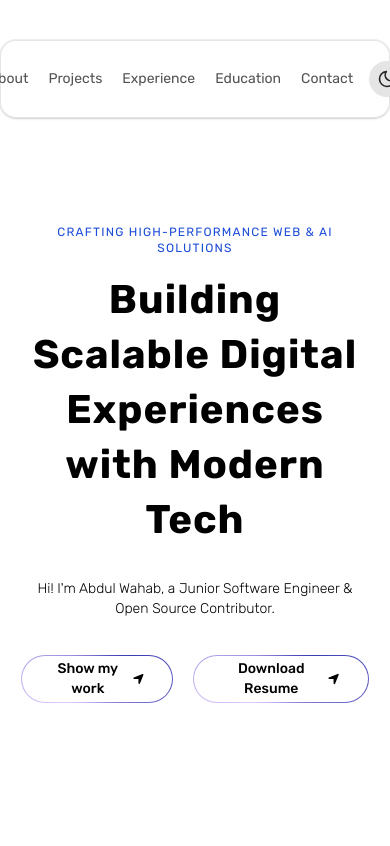
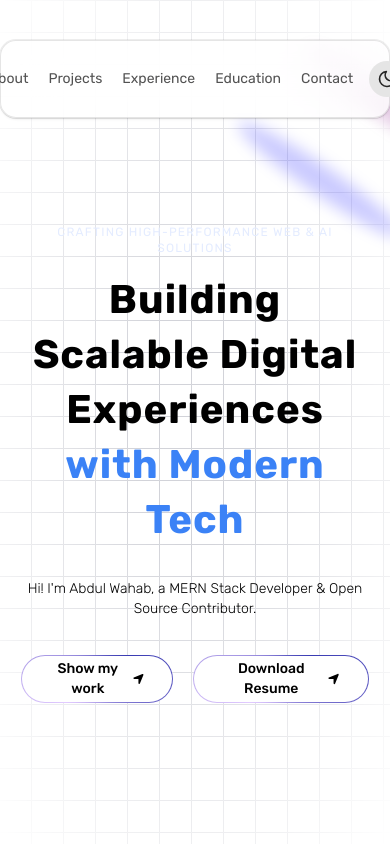
Before and after one commit to abdulwahabahmedkhanyusufzai/My_personal_portfolio, a Next.js app in the folder my_personal_portfolio/: page / in a window 390 px wide. Shown: the top 846 px of the page. Built offline with nearby package versions, Linux system fonts and the light colour scheme.

Commit message:
Design component more better

```diff
--- a/my_personal_portfolio/components/Hero.tsx
+++ b/my_personal_portfolio/components/Hero.tsx
@@ -1,23 +1,49 @@
 import { FaLocationArrow } from "react-icons/fa6";
 
 import MagicButton from "@/components/ui/MagicButton";
+import { Spotlight } from "./ui/Spotlight";
+import { TextGenerateEffect } from "./ui/TextGenerate";
 
 const Hero = () => {
   return (
     <div className="pb-20 pt-36">
+      <div>
+        <Spotlight
+          className="-top-40 -left-10 md:-left-32 md:-top-20 h-screen"
+          fill="white"
+        />
+        <Spotlight
+          className="h-[80vh] w-[50vw] top-10 left-full"
+          fill="purple"
+        />
+        <Spotlight className="left-80 top-28 h-[80vh] w-[50vw]" fill="blue" />
+      </div>
+
+      <div
+        className="h-screen w-full dark:bg-black-100 bg-white dark:bg-grid-white/[0.03] bg-grid-black-100/[0.2]
+       absolute top-0 left-0 flex items-center justify-center"
+      >
+        <div
+          className="absolute pointer-events-none inset-0 flex items-center justify-center dark:bg-black-100
+         bg-white [mask-image:radial-gradient(ellipse_at_center,transparent_20%,black)]"
+        />
+      </div>
+
       <div className="flex justify-center relative my-20 z-10">
         <div className="max-w-[89vw] md:max-w-2xl lg:max-w-[60vw] flex flex-col items-center justify-center">
-          <p className="uppercase tracking-widest text-xs text-center text-blue-700 dark:text-blue-100 max-w-80">
+          <p className="uppercase tracking-widest text-xs text-center text-blue-100 max-w-80">
             Crafting High-Performance Web & AI Solutions
           </p>
 
-          <h1 className="text-center text-[40px] md:text-5xl lg:text-6xl font-bold my-4 dark:text-white text-black leading-snug tracking-wide">
-            Building Scalable Digital Experiences with Modern Tech
-          </h1>
+          <TextGenerateEffect
+            words="Building Scalable Digital Experiences with Modern Tech"
+            className="text-center text-[40px] md:text-5xl lg:text-6xl"
+          />
 
           <p className="text-center md:tracking-wider mb-4 text-sm md:text-lg lg:text-2xl pt-4 text-black dark:text-white-100 font-light">
-            Hi! I&apos;m Abdul Wahab, a Junior Software Engineer & Open Source Contributor.
+            Hi! I&apos;m Abdul Wahab, a MERN Stack Developer & Open Source Contributor.
           </p>
+
           <div className="flex gap-5 mt-5 md:mt-0 ">
             <a href="#about">
               <MagicButton
--- a/my_personal_portfolio/components/RecentProjects.tsx
+++ b/my_personal_portfolio/components/RecentProjects.tsx
@@ -16,7 +16,7 @@ function Projects() {
         {projects.length > 0 ? (
           <div className="grid grid-cols-1 md:grid-cols-2 lg:grid-cols-2 gap-5 sm:gap-10 sm:mt-10">
             {projects.map((project) => (
-              <MagicCard key={project.id} className="w-full h-full">
+              <MagicCard key={project.id} className="w-full h-full" titleClassName="min-h-fit h-auto">
                 <div className="flex flex-col w-full h-full hover:shadow-xl transition-shadow duration-500">
 
                   {/* Fixed image height */}
--- a/my_personal_portfolio/components/ui/Card.tsx
+++ b/my_personal_portfolio/components/ui/Card.tsx
@@ -7,15 +7,20 @@ import { cn } from "@/app/lib/utils/cn";
 export function MagicCard({
   children,
   className,
-}: React.HTMLAttributes<HTMLDivElement>) {
+  titleClassName,
+}: {
+  children: React.ReactNode;
+  className?: string;
+  titleClassName?: string;
+}) {
   return (
     <div
       className={cn(
-        "group relative flex size-full p-5 overflow-hidden rounded-lg border-2 border-gray-200 dark:border-[#0E162B] text-black dark:text-white hover:border-blue-500 transition-colors duration-300 hover:shadow-lg",
+        "group relative flex size-full p-5 overflow-hidden rounded-lg border-2 border-gray-200 dark:border-white/[0.1] bg-transparent dark:bg-black-100/50 text-black dark:text-white hover:border-blue-500 dark:hover:border-blue-500/50 transition-colors duration-300 hover:shadow-lg",
         className
       )}
     >
-      <div className="relative z-10 lg:min-h-[32.5rem] h-[25rem] w-full">
+      <div className={cn("relative z-10 w-full", titleClassName || "lg:min-h-[32.5rem] h-[25rem]")}>
         {children}
       </div>
     </div>
--- /dev/null
+++ b/my_personal_portfolio/components/ui/Spotlight.tsx
@@ -0,0 +1,56 @@
+import React from "react";
+import { cn } from "@/app/lib/utils/cn";
+
+type SpotlightProps = {
+    className?: string;
+    fill?: string;
+};
+
+export const Spotlight = ({ className, fill }: SpotlightProps) => {
+    return (
+        <svg
+            className={cn(
+                "animate-spotlight pointer-events-none absolute z-[1]  h-[169%] w-[138%] lg:w-[84%] opacity-0",
+                className
+            )}
+            xmlns="http://www.w3.org/2000/svg"
+            viewBox="0 0 3787 2842"
+            fill="none"
+        >
+            <g filter="url(#filter0_f_29_205)">
+                <ellipse
+                    cx="1924.71"
+                    cy="273.501"
+                    rx="1924.71"
+                    ry="273.501"
+                    transform="matrix(-0.822377 -0.568943 -0.568943 0.822377 3631.88 2291.09)"
+                    fill={fill || "white"}
+                    fillOpacity="0.21"
+                />
+            </g>
+            <defs>
+                <filter
+                    id="filter0_f_29_205"
+                    x="0.860352"
+                    y="0.838989"
+                    width="3785.16"
+                    height="2840.26"
+                    filterUnits="userSpaceOnUse"
+                    colorInterpolationFilters="sRGB"
+                >
+                    <feFlood floodOpacity="0" result="BackgroundImageFix" />
+                    <feBlend
+                        mode="normal"
+                        in="SourceGraphic"
+                        in2="BackgroundImageFix"
+                        result="shape"
+                    />
+                    <feGaussianBlur
+                        stdDeviation="151"
+                        result="effect1_foregroundBlur_29_205"
+                    />
+                </filter>
+            </defs>
+        </svg>
+    );
+};
--- a/my_personal_portfolio/data/index.ts
+++ b/my_personal_portfolio/data/index.ts
@@ -81,8 +81,9 @@ export const projects = [
 export const workExperience = [
   {
     id: 1,
-    title: "Junior Software Engineer",
+    title: "MERN Stack Developer",
     company: "QF Network",
+    thumbnail: "/qf_network.png",
     location: "Karachi, Pakistan",
     date: "Mar 2025 – Present",
     desc: [
@@ -100,6 +101,7 @@ export const openSourceAchievements = [
     id: 1,
     project: "Google / JAX",
     role: "High-Performance Numerical Computing",
+    icon: "/jax.png",
     date: "Jan 2026 – Present",
     desc: [
       "Refactored rankdata functions to implement high-performance lazy execution using lax.cond, eliminating redundant sorting overhead (PR #34628).",
@@ -110,6 +112,7 @@ export const openSourceAchievements = [
     id: 2,
     project: "Google / Colab-VSCode Extension",
     role: "TypeScript, Jupyter Protocol",
+    icon: "/ts.svg",
     date: "Jan 2026 – Present",
     desc: [
       "Overhauled Authentication UX by intercepting kernel-level input request messages and replacing static URLs with custom VS Code UI (PR #375).",
@@ -120,6 +123,7 @@ export const openSourceAchievements = [
     id: 3,
     project: "Google / Colabtools",
     role: "Core Library",
+    icon: "/gcloud.svg",
     date: "Jan 2026 – Present",
     desc: [
       "Improved developer experience by implementing actionable error messages for Drive mount credential failures (PR #5805).",
@@ -130,6 +134,7 @@ export const openSourceAchievements = [
     id: 4,
     project: "Google / Tunix",
     role: "Reinforcement Learning Library",
+    icon: "/rf.png",
     date: "Jan 2026 – Present",
     desc: [
       "Diagnosed and resolved a critical AttributeError in the rl cluster module affecting Python 3.11+ environments (PR #1000).",
@@ -166,13 +171,22 @@ export const education = [
     degree: "Bachelor of Science in Computer Science (BSCS)",
     date: "Expected 2029",
     location: "Karachi, Pakistan",
-    desc: "Distance Learning / Flexible Schedule (Fully compatible with professional business hours)",
+    desc: "Currently pursuing Bachelor's degree with a focus on Computer Science fundamentals.",
+    grade: "1st Semester",
+    coursework: [
+      "Introduction to Computing",
+      "English Comprehension",
+      "General Mathematics",
+      "Calculus & Analytical Geometry",
+      "Discrete Mathematics",
+      "Physics",
+      "Introduction to E-Learning",
+      "Pakistan Studies"
+    ],
   },
 ];
 
-const yearsOfExperience = 1; // Updated to 1 based on 2025 start? Wait, user says Mar 2025 - Present (now Jan 2026). So ~1 year.
-const projectsCompleted = 20; // Estimate
-const clients = 5; // Estimate
+const yearsOfExperience = 1;
 
 export const aboutData = [
   {
@@ -180,12 +194,12 @@ export const aboutData = [
     text: "Years of Experience",
   },
   {
-    number: projectsCompleted,
-    text: "Projects Completed",
+    number: 4,
+    text: "Projects at QF Network",
   },
   {
-    number: clients,
-    text: "Clients",
+    number: 6,
+    text: "Personal Projects",
   },
 ];
 
--- a/my_personal_portfolio/tailwind.config.ts
+++ b/my_personal_portfolio/tailwind.config.ts
@@ -1,5 +1,10 @@
 import type { Config } from "tailwindcss";
 import tailwindcssAnimate from "tailwindcss-animate";
+
+const svgToDataUri = require("mini-svg-data-uri");
+const {
+  default: flattenColorPalette,
+} = require("tailwindcss/lib/util/flattenColorPalette");
 const config = {
   darkMode: ["class"],
   content: [
@@ -192,7 +197,31 @@ const config = {
       },
     },
   },
-  plugins: [tailwindcssAnimate],
+  plugins: [
+    tailwindcssAnimate,
+    function ({ matchUtilities, theme }: any) {
+      matchUtilities(
+        {
+          "bg-grid": (value: any) => ({
+            backgroundImage: `url("${svgToDataUri(
+              `<svg xmlns="http://www.w3.org/2000/svg" viewBox="0 0 32 32" width="32" height="32" fill="none" stroke="${value}"><path d="M0 .5H31.5V32"/></svg>`
+            )}")`,
+          }),
+          "bg-grid-small": (value: any) => ({
+            backgroundImage: `url("${svgToDataUri(
+              `<svg xmlns="http://www.w3.org/2000/svg" viewBox="0 0 32 32" width="8" height="8" fill="none" stroke="${value}"><path d="M0 .5H31.5V32"/></svg>`
+            )}")`,
+          }),
+          "bg-dot": (value: any) => ({
+            backgroundImage: `url("${svgToDataUri(
+              `<svg xmlns="http://www.w3.org/2000/svg" viewBox="0 0 32 32" width="16" height="16" fill="none"><circle fill="${value}" id="pattern-circle" cx="10" cy="10" r="1.6257413380501518"></circle></svg>`
+            )}")`,
+          }),
+        },
+        { values: flattenColorPalette(theme("backgroundColor")), type: "color" }
+      );
+    },
+  ],
 };
 
 export default config;
```
Also changed, not shown: my_personal_portfolio/components/Education.tsx (+67 -21 lines), my_personal_portfolio/components/Experience.tsx (+33 -8 lines), my_personal_portfolio/public/qf_network.png (added).
